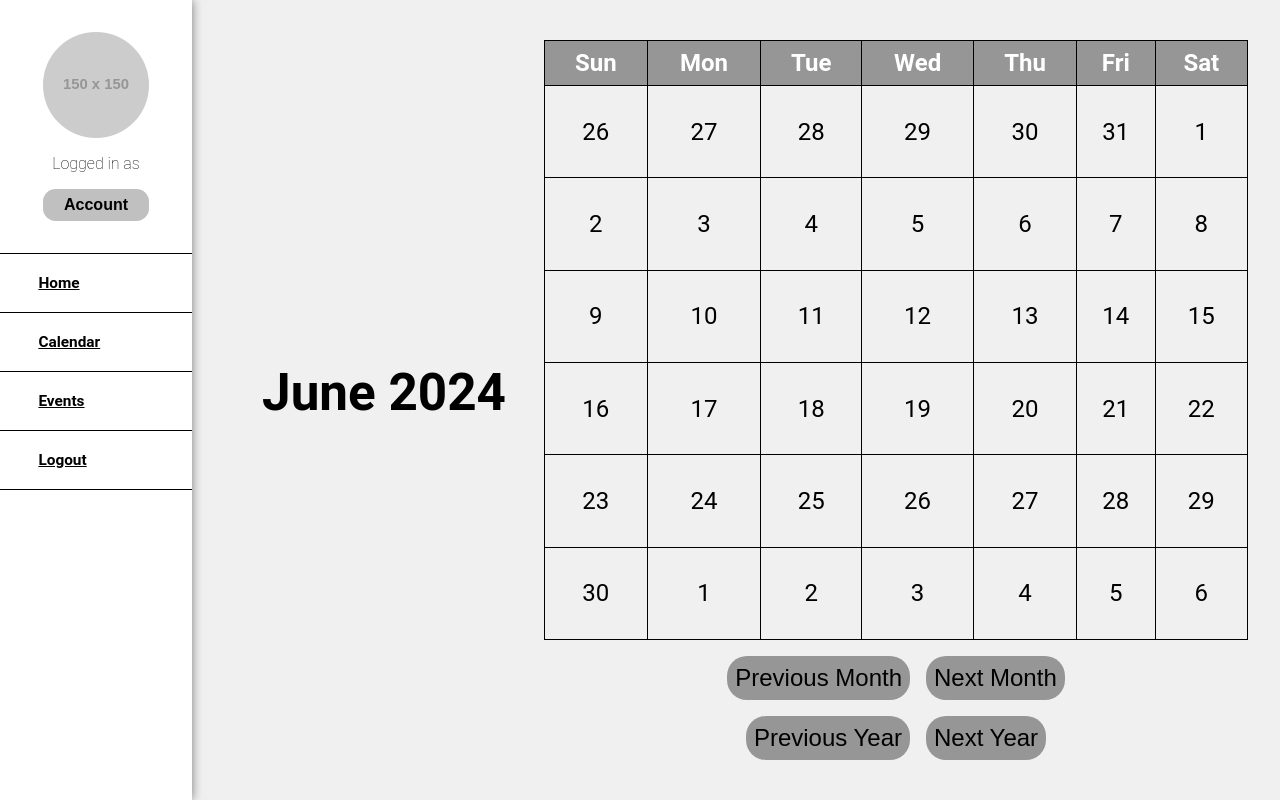
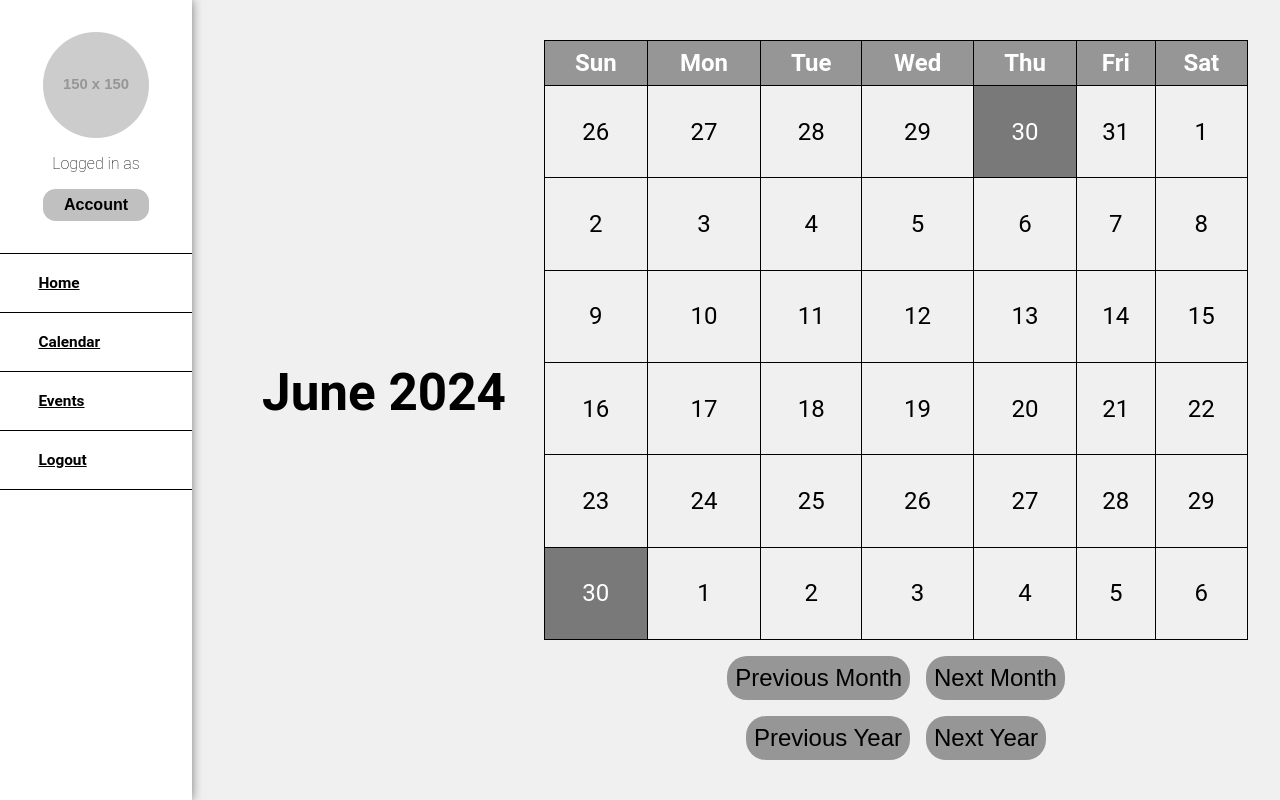
Before and after one commit to enVId-tech/Calendar-App, a React (Vite) app: page /calendar in a window 1280 px wide. Built offline with nearby package versions, Linux system fonts and the light colour scheme.

Commit message:
80-feat. Worked on calendar #1

```diff
--- a/src/assets/components/format-calendar.tsx
+++ b/src/assets/components/format-calendar.tsx
@@ -9,6 +9,9 @@ const FormatCalendar: React.FC = (): React.JSX.Element => {
     const [shortenedDate, setShortenedDate] = React.useState<string>('');
     const [daysOfWeek, setDaysOfWeek] = React.useState<string[]>(['Sun', 'Mon', 'Tue', 'Wed', 'Thu', 'Fri', 'Sat']);
     const [days, setDays] = React.useState<number[][] | string[][]>([]);
+    const [today, setToday] = React.useState<number>(new Date().getDate());
+    const [todayMonth, setTodayMonth] = React.useState<number>(new Date().getMonth() + 1);
+    const [todayYear, setTodayYear] = React.useState<number>(new Date().getFullYear());
 
     React.useEffect(() => {
         formatCalendar(createCalendar(year, month));
@@ -59,6 +62,16 @@ const FormatCalendar: React.FC = (): React.JSX.Element => {
         }
     }
 
+    React.useEffect(() => {
+        const today = new Date().getDate();
+        const month = new Date().getMonth() + 1;
+        const year = new Date().getFullYear();
+
+        setToday(today);
+        setTodayMonth(month);
+        setTodayYear(year);
+    }, [today, month, year]);
+
     return (
         <div id="mini-calendar">
             <h1>{shortenedDate}</h1>
@@ -83,7 +96,9 @@ const FormatCalendar: React.FC = (): React.JSX.Element => {
                         {days.map((week: number[] | string[], index: number) => (
                             <tr key={index}>
                                 {week.map((day: number | string, index: number) => (
-                                    <td key={index}>{day}</td>
+                                    <td key={index} className={
+                                        Number(day) === today && Number(month) === todayMonth && Number(year) === todayYear ? 'today' : ''
+                                    }>{day}</td>
                                 ))}
                             </tr>
                         ))}
--- a/src/assets/scss/format-calendar.scss
+++ b/src/assets/scss/format-calendar.scss
@@ -86,7 +86,7 @@
             text-align: center;
 
             &.today {
-                background-color: rgb(150, 150, 150);
+                background-color: rgb(121, 121, 121);
                 color: white;
             }
 
@@ -103,6 +103,7 @@
                 background-color: rgb(131, 131, 131);
                 color: white;
             }
+
         }
     }
 }
```
